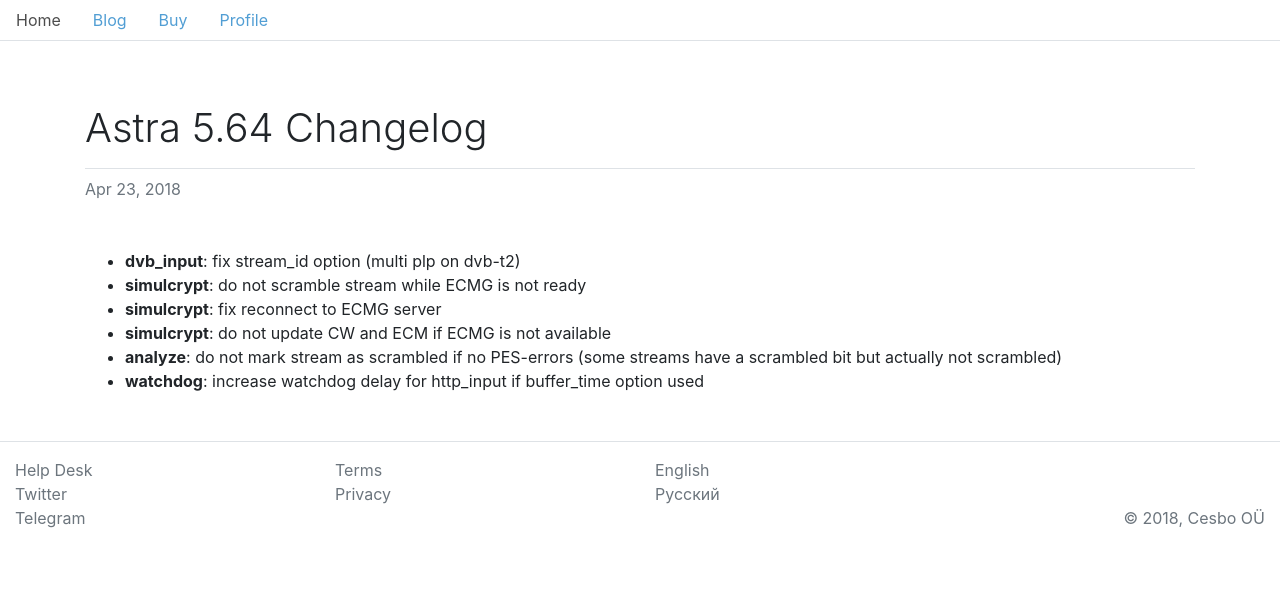
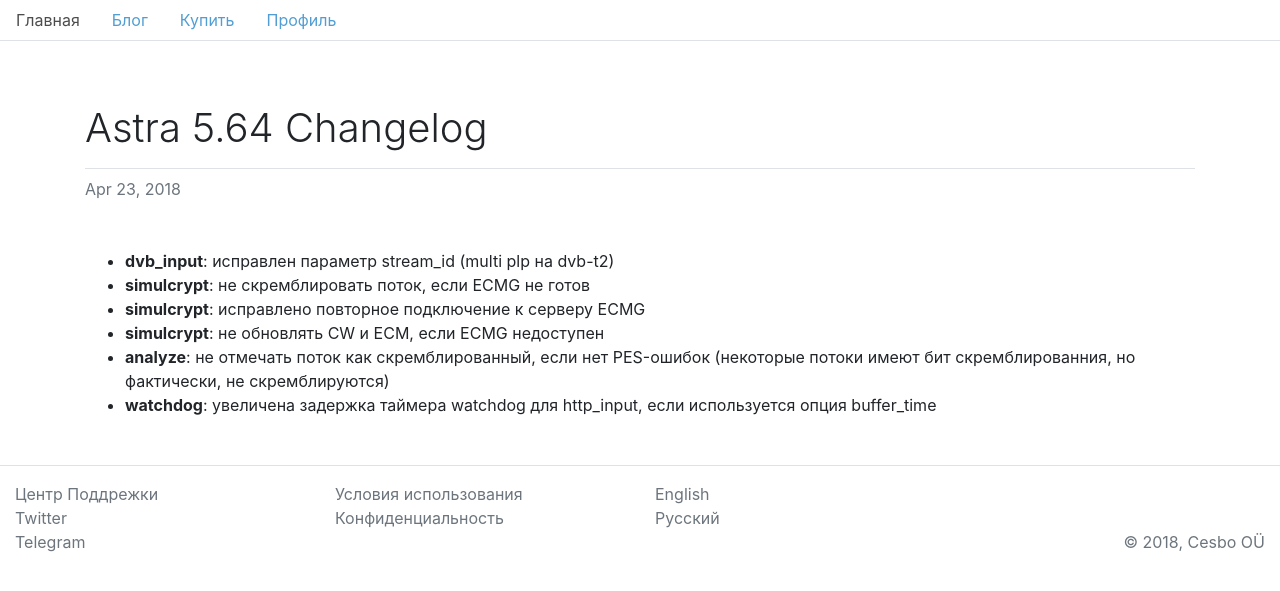
Before and after one commit to ramzes1401ss3/cesbo-www, a Jekyll site: the page built from ru/_posts/2018-04-23-changelog.md, in a window 1280 px wide. Shown: the top 591 px of the page. Built offline with Jekyll 4.4.1, drawn with Linux system fonts in a browser that asks for light colours.

Commit message:
Update 2018-04-23-changelog.md

```diff
--- a/ru/_posts/2018-04-23-changelog.md
+++ b/ru/_posts/2018-04-23-changelog.md
@@ -1,13 +1,13 @@
 ---
 layout: post
-lang: en
+lang: ru
 title: Astra 5.64 Changelog
 tags: [changelog]
 ---
 
-- **dvb_input**: fix stream_id option (multi plp on dvb-t2)
-- **simulcrypt**: do not scramble stream while ECMG is not ready
-- **simulcrypt**: fix reconnect to ECMG server
-- **simulcrypt**: do not update CW and ECM if ECMG is not available
-- **analyze**: do not mark stream as scrambled if no PES-errors (some streams have a scrambled bit but actually not scrambled)
-- **watchdog**: increase watchdog delay for http_input if buffer_time option used
+- **dvb_input**: исправлен параметр stream_id (multi plp на dvb-t2)
+- **simulcrypt**: не скремблировать поток, если ECMG не готов
+- **simulcrypt**: исправлено повторное подключение к серверу ECMG
+- **simulcrypt**: не обновлять CW и ECM, если ECMG недоступен
+- **analyze**: не отмечать поток как скремблированный, если нет PES-ошибок (некоторые потоки имеют бит скремблированния, но фактически, не скремблируются)
+- **watchdog**: увеличена задержка таймера watchdog для http_input, если используется опция buffer_time
```
